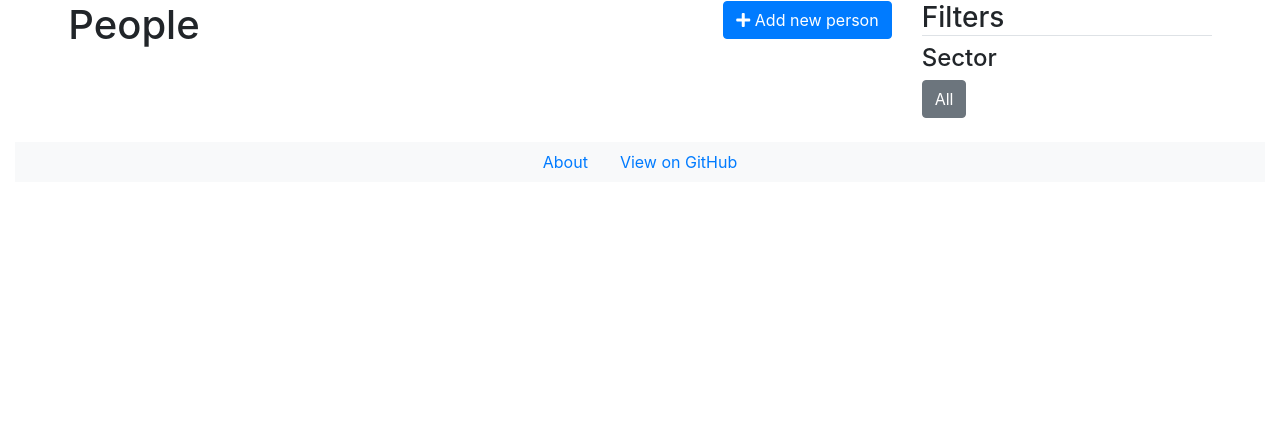
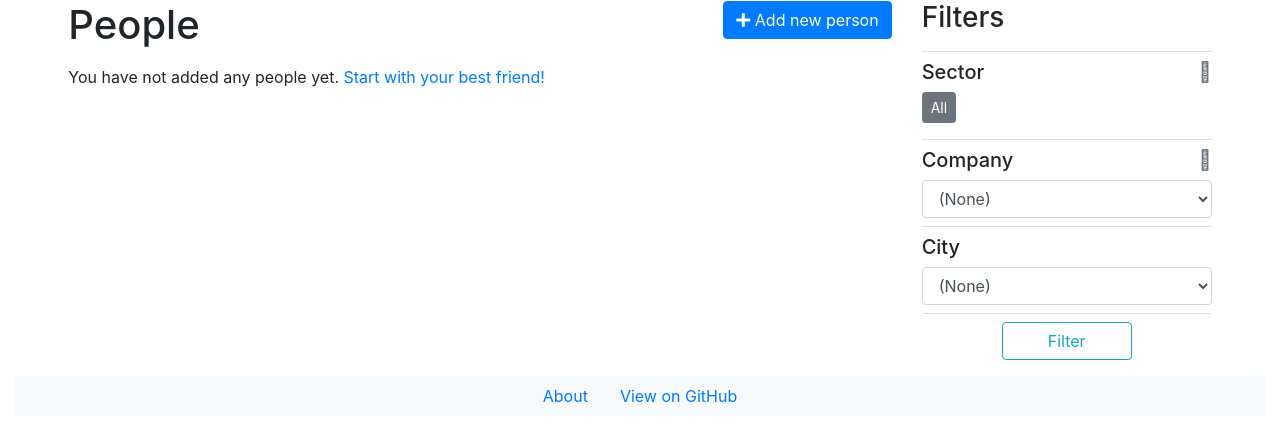
Before and after one commit to jcgiuffrida/seeds, a Django app: page /people/ in a window 1280 px wide. Shown: the part 64-505 px from the top of the page. Run offline with Django 3.2, Linux system fonts and the light colour scheme; the visitor is signed in with stand-in values (Sample User, id 1); data that the repository does not hold is empty; some libraries are stand-ins or nearby versions.

Commit message:
Filter people

```diff
--- a/js/home/utilities.js
+++ b/js/home/utilities.js
@@ -10,6 +10,7 @@ module.exports = (_ => {
 
   const regex = {
     people: /^\/people\//,
+    personList: /^\/people\/$/,
     conversations: /^\/conversations\//,
     conversationList: /^\/conversations\/$/,
     personDetail: /^\/people\/[\w-]+\//,
--- a/seeds/forms.py
+++ b/seeds/forms.py
@@ -40,7 +40,7 @@ class PersonForm(forms.ModelForm):
                         Div(
                             Field('company', css_class='select2-enable'),
                             HTML('''
-                                <a class="btn btn-sm btn-outline-primary" href="{% url 'about' %}" target="_blank">
+                                <a class="btn btn-sm btn-outline-primary" href="{% url 'company_create' %}" target="_blank">
                                     <i class="fas fa-plus"></i> Add company
                                 </a>'''),
                             css_class='col-6',
--- a/seeds/templates/person/list.html
+++ b/seeds/templates/person/list.html
@@ -1,4 +1,6 @@
 {% extends "layout-wide.html" %}
+
+{% load custom_tags %}
 
 {% block title %}People{% endblock %}
 
@@ -8,7 +10,6 @@
     <a class="btn btn-primary float-right" href="{% url 'person_create' %}"><i class="fas fa-plus"></i> Add new person</a>
     <h1 class="mb-3">
       People
-      {% if search.sector %}<span class="badge badge-info">{{ search.sector|capfirst }}</span>{% endif %}
     </h1>
     <ul class="list-group">
       {% for person in person_list %}
@@ -17,27 +18,115 @@
           {{ person }}
           <span class="badge badge-secondary float-right">{{ person.city }}</span>
         </a>
+      {% empty %}
+        {% if search.filtered %}
+          <p>No people match the applied filters. <a class="btn btn-sm btn-info" href=".">Clear all filters</a></p>
+        {% else %}
+          <p>
+            You have not added any people yet.
+            <a href="{% url 'person_create' %}">Start with your best friend!</a>
+          </p>
+        {% endif %}
       {% endfor %}
     </ul>
+
+    {% if is_paginated %}
+      <nav aria-label="...">
+        <ul class="pagination justify-content-center mt-2">
+          {% if page_obj.has_previous %}
+            <li class="page-item">
+              <a class="page-link" href="?{% add_param_to_url request 'page' page_obj.previous_page_number %}">
+                Previous
+              </a>
+            </li>
+          {% endif %}
+          <li class="page-item disabled">
+            <a class="page-link">Page {{ page_obj.number }}</a>
+          </li>
+          {% if page_obj.has_next %}
+            <li class="page-item">
+              <a class="page-link" href="?{% add_param_to_url request 'page' page_obj.next_page_number %}">
+                Next
+              </a>
+            </li>
+          {% endif %}
+        </ul>
+      </nav>
+    {% endif %}
   </div>
+
   <div class="col-md-3">
-    <h3 class="border-bottom">Filters</h3>
-    <h4>Sector</h4>
+    <form method="GET" action=".">
+      <div class="row justify-content-center">
+        <div class="col-12">
+          <h3>
+            {% if search.filtered %}
+              <a class="btn btn-sm btn-info float-right" href="."><i class="fas fa-undo-alt"></i> Clear filters</a>
+            {% endif %}
+            Filters
+          </h3>
+        </div>
+
+        <div class="col-sm-6 col-md-12">
+          <h5 class="border-top pt-2 mt-2">
+            <a href="{% url 'sector_list' %}" class="float-right text-muted"><i class="fal fa-list"></i></a>
+            Sector
+          </h5>
+          <input type="hidden" name="sector" value="{{ search.sector.slug|default:'' }}">
+          <button type="button" data-sector="" class="btn btn-sm
             {% if not search.sector %}
-      <button type="button" class="btn btn-secondary mb-2">All</button>
+              btn-secondary
             {% else %}
-      <a class="btn btn-outline-info mb-2" href="{% url 'person_list' %}">All</a>
+              btn-outline-info
             {% endif %}
+            mb-2 sector">All</button>
           {% for sector in sectors %}
-      {% ifequal sector.slug search.sector %}
-        <button class="btn btn-secondary mb-2" type="button">{{ sector }}</button>
+            <button type="button" data-sector="{{ sector.slug }}" class="btn btn-sm
+              {% ifequal sector search.sector %}
+                btn-secondary
               {% else %}
-        <a class="btn btn-outline-info mb-2"
-          href="{% url 'person_list' %}?sector={{ sector.slug }}">
-          {{ sector }}
-        </a>
+                btn-outline-info
               {% endifequal %}
+              mb-2 sector">{{ sector }}</button>
           {% endfor %}
+        </div>
+
+        <div class="col-sm-6 col-md-12">
+          <h5 class="border-top pt-2 mt-2">
+            <a href="{% url 'company_list' %}" class="float-right text-muted"><i class="fal fa-list"></i></a>
+            Company
+          </h5>
+          <select name="company" class="form-control select2-enable">
+            <option value="">(None)</option>
+              }
+            {% for company in companies %}
+              <option value="{{ company.slug }}"
+                {% ifequal search.company.slug company.slug %}selected{% endifequal %}
+                >{{ company }}</option>
+            {% endfor %}
+          </select>
+        </div>
+
+        <div class="col-sm-6 col-md-12">
+          <h5 class="border-top pt-2 mt-2">
+            City
+          </h5>
+          <select name="city" class="form-control select2-enable">
+            <option value="">(None)</option>
+              }
+            {% for city in cities %}
+              <option value="{{ city }}"
+                {% ifequal search.city|lower city|lower %}selected{% endifequal %}
+                >{{ city }}</option>
+            {% endfor %}
+          </select>
+        </div>
+
+        <div class="w-100 border-bottom mx-3 my-2"></div>
+        <div class="col-6">
+          <button type="submit" class="btn btn-outline-info btn-block">Filter</button>
+        </div>
+    </form>
   </div>
 </div>
 {% endblock %}
--- /dev/null
+++ b/seeds/templatetags/custom_tags.py
@@ -0,0 +1,8 @@
+from django.template.defaulttags import register
+
+@register.simple_tag
+def add_param_to_url(request, field, value):
+    """Add a parameter to the current URL, keeping the existing parameters."""
+    dict_ = request.GET.copy()
+    dict_[field] = str(value)
+    return dict_.urlencode()
--- a/seeds/urls.py
+++ b/seeds/urls.py
@@ -13,7 +13,7 @@ urlpatterns = [
     url(r'^dashboard/$', views.Home.as_view(), name='home'),
 
     # People
-    url(r'^people/$', views.PeopleList.as_view(), name='person_list'),
+    url(r'^people/$', views.PersonList.as_view(), name='person_list'),
     url(r'^people/add/$', views.PersonCreate.as_view(), name='person_create'),
     url(r'^people/(?P<slug>[\w-]+)/$', views.PersonDetail.as_view(), name='person_detail'),
     url(r'^people/(?P<slug>[\w-]+)/edit/$', views.PersonUpdate.as_view(), name='person_update'),
--- a/seeds/views.py
+++ b/seeds/views.py
@@ -32,23 +32,80 @@ class About(TemplateView):
     """About page."""
     template_name = 'about.html'
 
-class PeopleList(LoginRequiredMixin, ListView):
+class PersonList(LoginRequiredMixin, ListView):
     """List of people."""
     model = Person
     template_name = 'person/list.html'
+    paginate_by = 12
+
+    def get_filters(self):
+        if hasattr(self, 'filters'):
+            return self.filters
+
+        filters = {}
+
+        sector = self.request.GET.get('sector')
+        company = self.request.GET.get('company')
+        city = self.request.GET.get('city')
+        level = self.request.GET.get('level')
+
+        selected_sector = None
+        selected_company = None
+
+        if sector:
+            try:
+                selected_sector = Sector.objects.for_user(self.request.user).get(slug=sector)
+            except Sector.DoesNotExist:
+                pass
+
+        if company:
+            try:
+                selected_company = Company.objects.for_user(self.request.user).get(slug=company)
+            except Company.DoesNotExist:
+                pass
+
+        if level:
+            pass # TODO
+
+        filters['sector'] = selected_sector
+        filters['company'] = selected_company
+        filters['city'] = city
+        filters['level'] = None
+        filters['filtered'] = any([
+            filters['sector'], filters['company'], filters['city'], filters['level'],
+        ])
+
+        self.filters = filters
+        return self.filters
 
     def get_queryset(self):
-        if self.request.GET.get('sector'):
-            return Person.objects.for_user(self.request.user).filter(sectors__slug=self.request.GET.get('sector'))
-        return Person.objects.for_user(self.request.user)
+        qs = Person.objects.for_user(self.request.user)
+        filters = self.get_filters()
+
+        if filters['sector']:
+            qs = qs.filter(sectors=filters['sector'])
+        if filters['company']:
+            qs = qs.filter(company=filters['company'])
+
+        if filters['city']:
+            qs = qs.filter(city__iexact=filters['city'])
+
+        if filters['level']:
+            pass # TODO
+
+        return qs
 
     def get_context_data(self):
-        context = super(PeopleList, self).get_context_data()
+        context = super(PersonList, self).get_context_data()
+        companies = list(set([p.company for p in Person.objects.for_user(self.request.user) if p.company]))
+        companies.sort(key=lambda c: c.slug)
+        cities = list(set([p.city for p in Person.objects.for_user(self.request.user) if p.city]))
+        cities.sort()
         context.update({
             'sectors': Sector.objects.for_user(self.request.user),
-            'search': {
-                'sector': self.request.GET.get('sector'),
-            },
+            'companies': companies,
+            'cities': cities,
+            'search': self.filters,
         })
         return context
 
@@ -83,6 +140,7 @@ class ConversationList(LoginRequiredMixin, ListView):
     """List all conversations, optionally for a single person or sector."""
     model = Conversation
     template_name = 'conversations/list.html'
+    paginate_by = 3
 
     def get_queryset(self):
         qs = Conversation.objects.for_user(self.request.user)
@@ -147,7 +205,6 @@ class ConversationDelete(AccessMixin, DeleteView):
     model = Conversation
     template_name = 'conversations/delete.html'
     success_url = reverse_lazy('conversation_list')
-
 
 class CompanyList(LoginRequiredMixin, ListView):
     """List all companies."""
```
Also changed, not shown: js/home/app.js (+18 -0 lines), seeds/templates/conversations/list.html (+8 -2 lines), 1 other file. Lines whose indentation alone changed are shown as unchanged.
